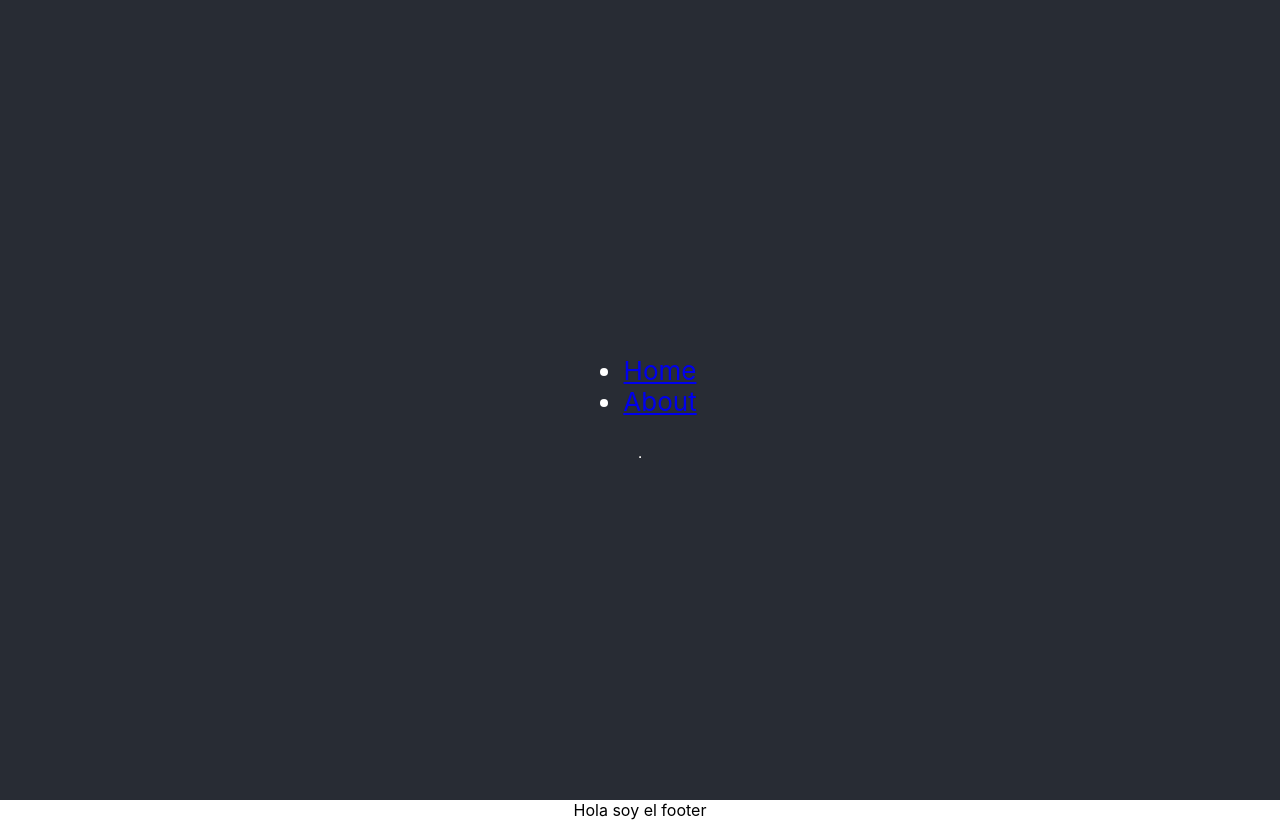
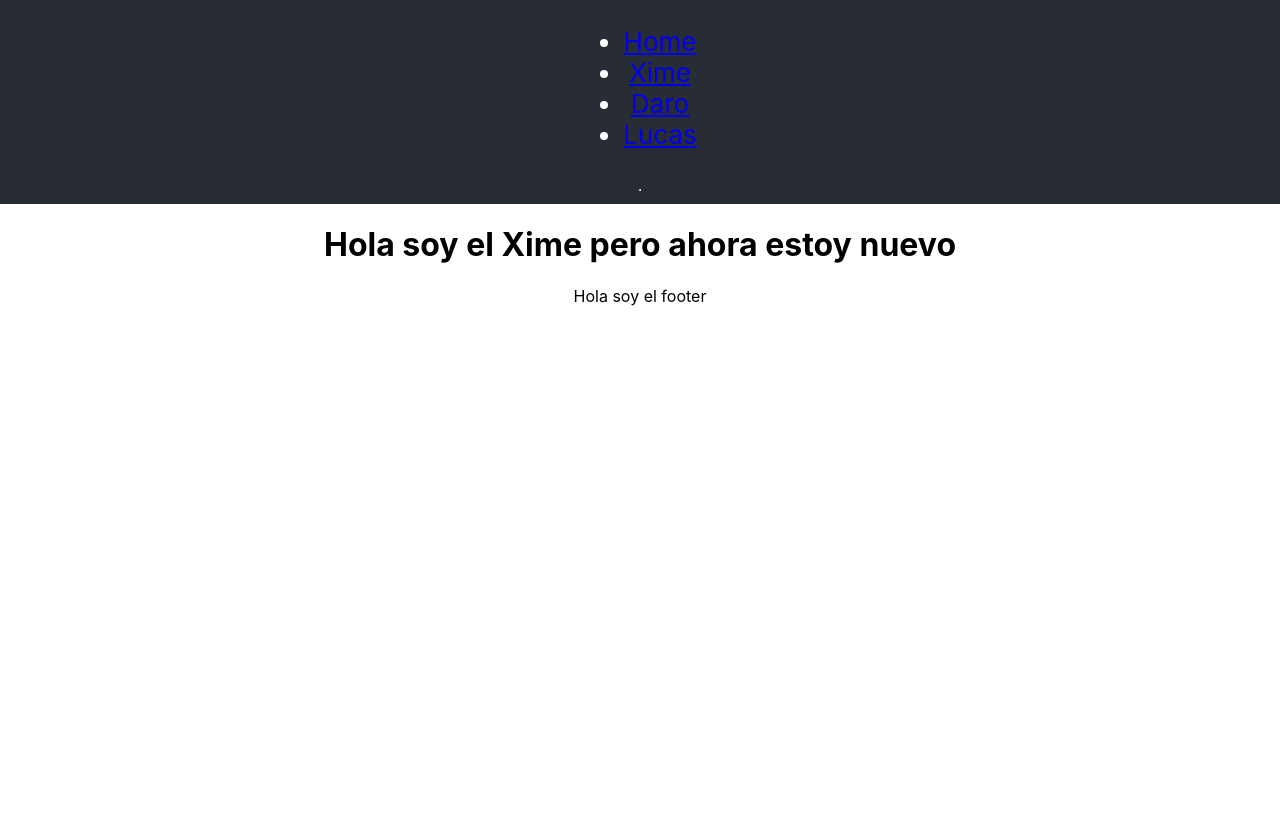
Before and after one commit to LucasDelgado/lana, a React (Create React App) app: page /xime in a window 1280 px wide. Built offline with nearby package versions, Linux system fonts and the light colour scheme.

Commit message:
se sube pag individuales

```diff
--- a/src/App.css
+++ b/src/App.css
@@ -15,7 +15,6 @@
 
 .App-header {
   background-color: #282c34;
-  min-height: 100vh;
   display: flex;
   flex-direction: column;
   align-items: center;
--- a/src/App.js
+++ b/src/App.js
@@ -2,7 +2,9 @@ import React from 'react';
 import {Switch,Route,Link} from "react-router-dom";
 
 import Home from './pages/home';
-import About from './pages/about';
+import Xime from './pages/xime';
+import Daro from './pages/daro';
+import Lucas from './pages/lucas';
 
 import './App.css';
 
@@ -15,7 +17,13 @@ const App = () => {
                 <Link to="/">Home</Link>
               </li>
               <li>
-                <Link to="/about">About</Link>
+                <Link to="/xime">Xime</Link>
+              </li>
+              <li>
+                <Link to="/daro">Daro</Link>
+              </li>
+              <li>
+                <Link to="/lucas">Lucas</Link>
               </li>
             </ul>
             <hr />
@@ -25,8 +33,14 @@ const App = () => {
             <Route exact path="/">
               <Home />
             </Route>
-            <Route path="/about">
-              <About />
+            <Route path="/xime">
+              <Xime />
+            </Route>
+            <Route path="/daro">
+              <Daro />
+            </Route>
+            <Route path="/lucas">
+              <Lucas />
             </Route>
           </Switch>
         </main>
--- a/src/pages/about.jsx
+++ /dev/null
@@ -1,11 +0,0 @@
-import React from 'react';
-
-const About = (props) => {
-    return (
-        <div>
-            <h1>Hola soy el about pero ahora estoy nuevo</h1>
-        </div>
-     );
-}
-
-export default About;
--- /dev/null
+++ b/src/pages/daro.jsx
@@ -0,0 +1,11 @@
+import React from 'react';
+
+const Daro = (props) => {
+    return (
+        <p>
+            hola soy la pag de daro
+        </p>
+     );
+}
+
+export default Daro;
--- /dev/null
+++ b/src/pages/lucas.jsx
@@ -0,0 +1,11 @@
+import React from 'react';
+
+const Lucas = (props) => {
+    return (
+        <div>
+            <h1>Hola soy el Lucas pero ahora estoy nuevo</h1>
+        </div>
+     );
+}
+
+export default Lucas;
--- /dev/null
+++ b/src/pages/xime.jsx
@@ -0,0 +1,11 @@
+import React from 'react';
+
+const Xime = (props) => {
+    return (
+        <div>
+            <h1>Hola soy el Xime pero ahora estoy nuevo</h1>
+        </div>
+     );
+}
+
+export default Xime;
```
